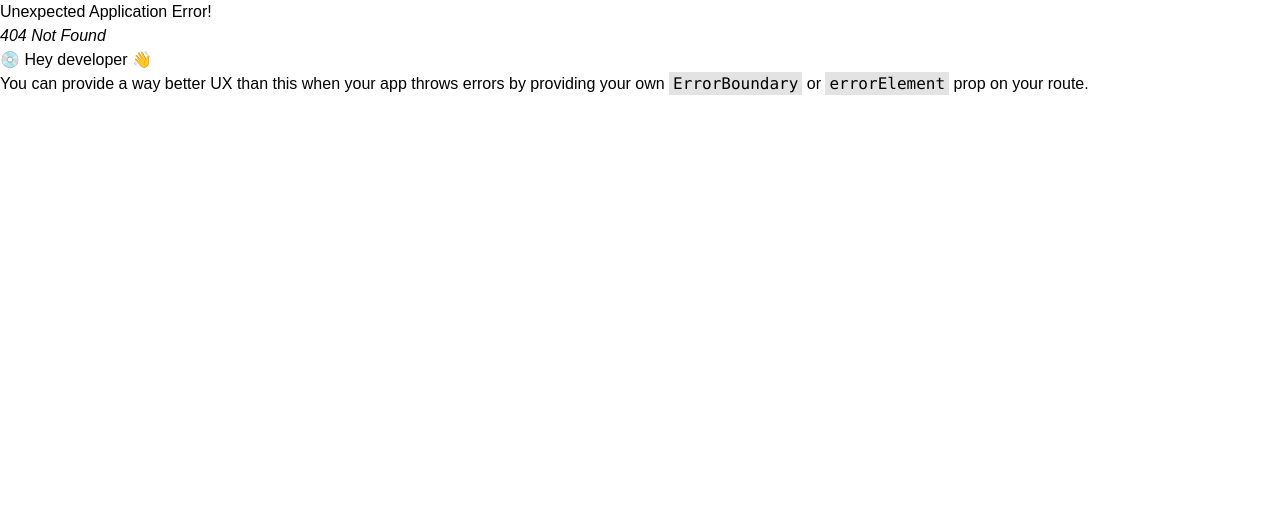
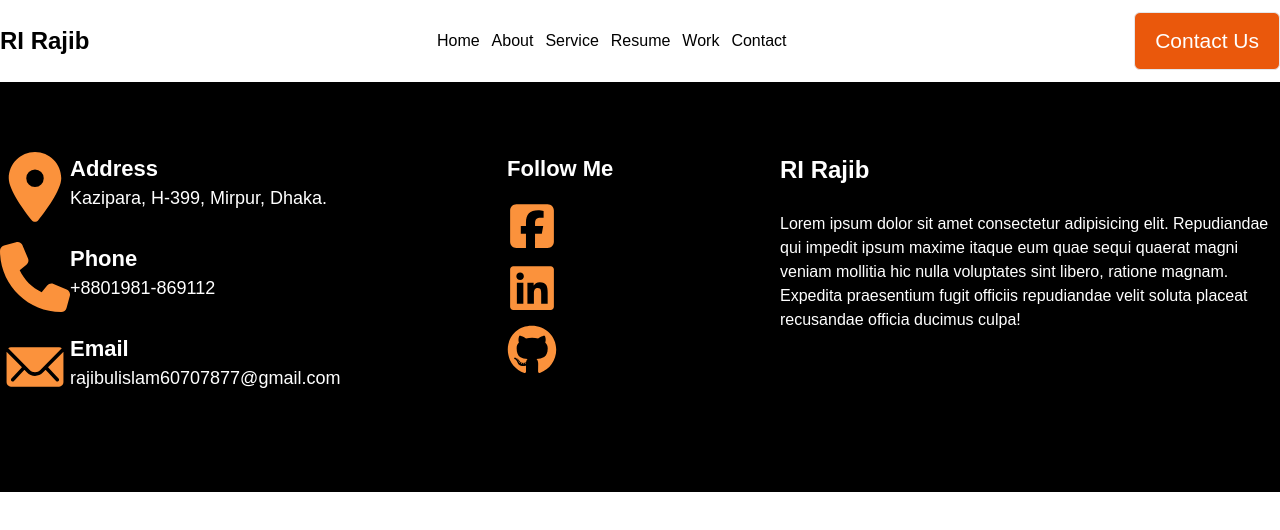
Before and after one commit to rajibulislam60/portfolio, a React (Vite) app: page /contact in a window 1280 px wide. Before the commit this address had no page. Shown: the top 530 px of the page. Built offline with nearby package versions, Linux system fonts and the light colour scheme.

Commit message:
contact area work

```diff
--- a/src/App.jsx
+++ b/src/App.jsx
@@ -7,6 +7,7 @@ import CV from './Components/CV';
 import Service from './pages/Service';
 import Resume from './pages/Resume';
 import Work from './pages/Work';
+import Contact from './pages/Contact';
 
 const Layout = () => (
   <>
@@ -44,6 +45,10 @@ const router = createBrowserRouter([
         path: "work",
         element: <Work />,
       },
+      {
+        path: "contact",
+        element: <Contact />,
+      },
     ],
   },
 ]);
--- /dev/null
+++ b/src/pages/Contact.jsx
@@ -0,0 +1,96 @@
+import React from "react";
+import Container from "../Components/Container";
+import { IoMdClock } from "react-icons/io";
+import {
+  FaSquareFacebook,
+  FaLinkedin,
+  FaGithub,
+  FaLocationDot,
+  FaPhone,
+} from "react-icons/fa6";
+import { IoIosMail } from "react-icons/io";
+
+const Contact = () => {
+  const handleFB = () => {
+    window.open(
+      "https://www.facebook.com/profile.php?id=100025401429633"
+    );
+  };
+  const handleLinked = () => {
+    window.open(
+      "https://www.linkedin.com/in/md-rajibul-islam-rajib-513229257/"
+    );
+  };
+  const handleGithub = () => {
+    window.open("https://github.com/rajibulislam60");
+  };
+
+  return (
+    <div className="pt-[70px] pb-[70px] text-white bg-black">
+      <Container>
+        <div className="flex justify-between">
+          <div>
+            <div className="flex mb-5">
+              <FaLocationDot className="text-[70px] text-orange-400" />
+              <div>
+                <h3 className="text-[22px] leading-1.7 font-semibold">
+                  Address
+                </h3>
+                <h4 className="text-[18px] leading-1.7 font-normal">
+                  Kazipara, H-399, Mirpur, Dhaka.
+                </h4>
+              </div>
+            </div>
+            <div className="flex mb-5">
+              <FaPhone className="text-[70px] text-orange-400" />
+              <div>
+                <h3 className="text-[22px] leading-1.7 font-semibold">Phone</h3>
+                <h4 className="text-[18px] leading-1.7 font-normal">
+                  +8801981-869112
+                </h4>
+              </div>
+            </div>
+            <div className="flex mb-5">
+              <IoIosMail className="text-[70px] text-orange-400" />
+              <div>
+                <h3 className="text-[22px] leading-1.7 font-semibold">Email</h3>
+                <h4 className="text-[18px] leading-1.7 font-normal">
+                  rajibulislam60707877@gmail.com
+                </h4>
+              </div>
+            </div>
+          </div>
+          <div>
+            <h3 className="text-[22px] font-semibold mb-4">Follow Me</h3>
+            <div>
+              <div>
+                <FaSquareFacebook
+                  className="text-[50px] text-orange-400 cursor-pointer mb-3"
+                  onClick={handleFB}
+                />
+              </div>
+              <div>
+                <FaLinkedin
+                  className="text-[50px] text-orange-400 cursor-pointer mb-3"
+                  onClick={handleLinked}
+                />
+              </div>
+              <div>
+                <FaGithub
+                  className="text-[50px] text-orange-400 cursor-pointer mb-3"
+                  onClick={handleGithub}
+                />
+              </div>
+            </div>
+          </div>
+          <div>
+            <h2 className="text-[24px] font-bold">RI Rajib</h2>
+            <p className="w-[500px] mt-6">Lorem ipsum dolor sit amet consectetur adipisicing elit. Repudiandae qui impedit ipsum maxime itaque eum quae sequi quaerat magni veniam mollitia hic nulla voluptates sint libero, ratione magnam. Expedita praesentium fugit officiis repudiandae velit soluta placeat recusandae officia ducimus culpa!</p>
+          </div>
+        </div>
+      </Container>
+    </div>
+  );
+};
+
+export default Contact;
--- a/src/pages/Navbar.jsx
+++ b/src/pages/Navbar.jsx
@@ -3,6 +3,7 @@ import Container from "../Components/Container";
 import List from "../Components/List";
 import ListItem from "../Components/ListItem";
 import Button from "../Components/Button";
+
 
 const Navbar = () => {
   const [isOpen, setIsOpen] = useState(false);
@@ -43,6 +44,11 @@ const Navbar = () => {
                 item="Work"
                 to="/work"
               />
+              <ListItem
+                className="nav-item hover:text-orange-400"
+                item="Contact"
+                to="/contact"
+              />
               {/* Add more ListItems as needed */}
             </List>
             <Button
--- a/src/pages/Work.jsx
+++ b/src/pages/Work.jsx
@@ -15,29 +15,33 @@ const Work = () => {
     slidesToScroll: 1
   }
   return (
-    <div className="bg-slate-400 py-11">
+    <div className="bg-slate-400 py-11 object-cover h-screen items-center flex">
       <Container>
+        <div className=''>
           <div className="w-3/4 mx-auto">
             <div>
               <Slider {...settings}>
                 {data.map((d) => (
                   <div className="">
-                  <div className="bg-white h-[400px] rounded-md text-center mx-[10px]">
-                    <div className="w-[300px] h-auto mx-auto">
+                    <div className="bg-white h-[500px] rounded-md text-center mx-[10px]">
+                      <div className=" h-auto mx-auto bg-teal-200">
                         <img
                           src={d.img}
                           alt="image"
-                        className="w-full h-[300px] object-cover"
+                          className="w-full h-[300px] object-cover mx-auto"
                         />
                       </div>
-                    <div>
-                      <h2>{d.name}</h2>
+                      <div className="mt-10">
+                        <h2 className="text-[24px] font-semibold mb-2">
+                          {d.name}
+                        </h2>
                         <p>{d.review}</p>
                       </div>
                     </div>
                   </div>
                 ))}
               </Slider>
+            </div>
           </div>
         </div>
       </Container>
```
Lines whose indentation alone changed are shown as unchanged.
